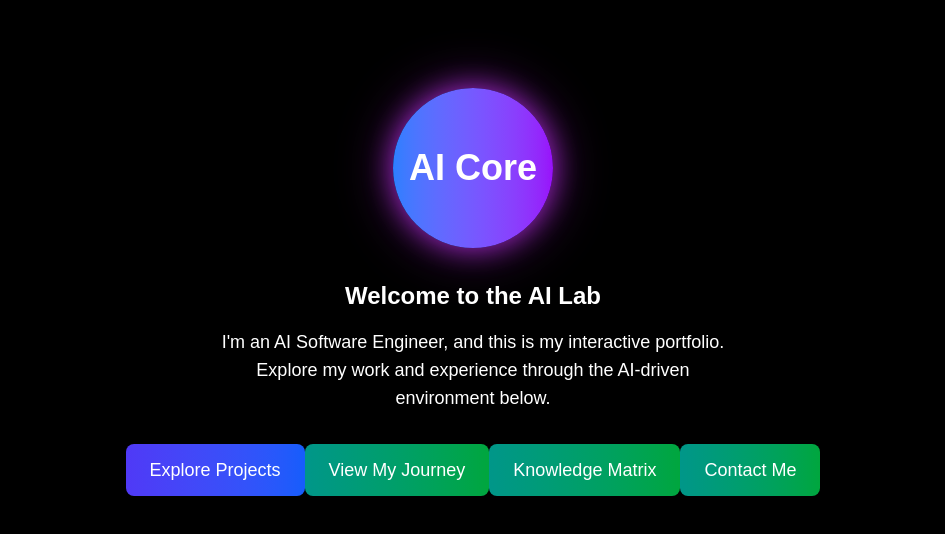
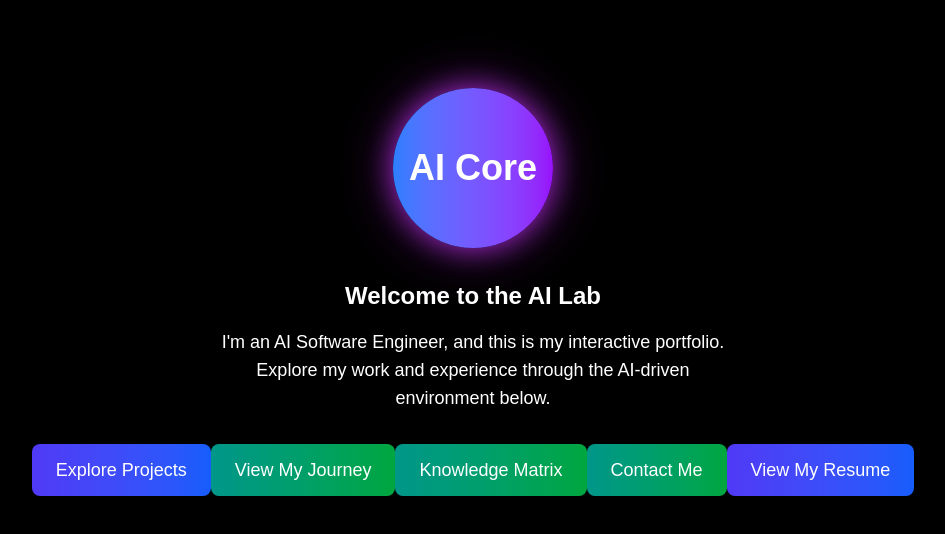
Before and after one commit to Kinfernopixel/ai-portfolio, a Next.js app: page / in a window 1280 px wide. Shown: the part 108-642 px from the top of the page, without its empty margins (167-1112 px from the left). Built offline with nearby package versions, Linux system fonts and the light colour scheme.

Commit message:
Added resume

```diff
--- a/src/app/page.js
+++ b/src/app/page.js
@@ -67,6 +67,15 @@ export default function Home() {
           </motion.button>
         </Link>
 
+        <Link href="/KananShah_Resume_SDE.pdf" target="_blank">
+            <motion.button
+                whileHover={{ scale: 1.1 }}
+                className="mt-8 px-6 py-3 bg-gradient-to-r from-indigo-600 to-blue-600 rounded-lg text-white text-lg"
+            >
+                View My Resume
+            </motion.button>
+        </Link>
+
       </div>
     </div>
   );
```
Also changed, not shown: 1 other file (tests, documents, lock files or other folders).
